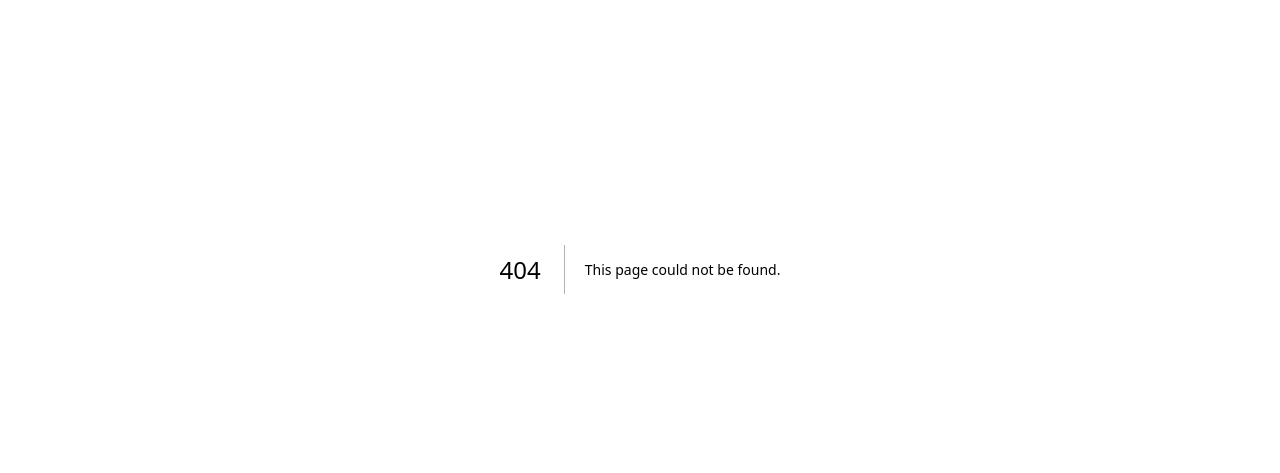
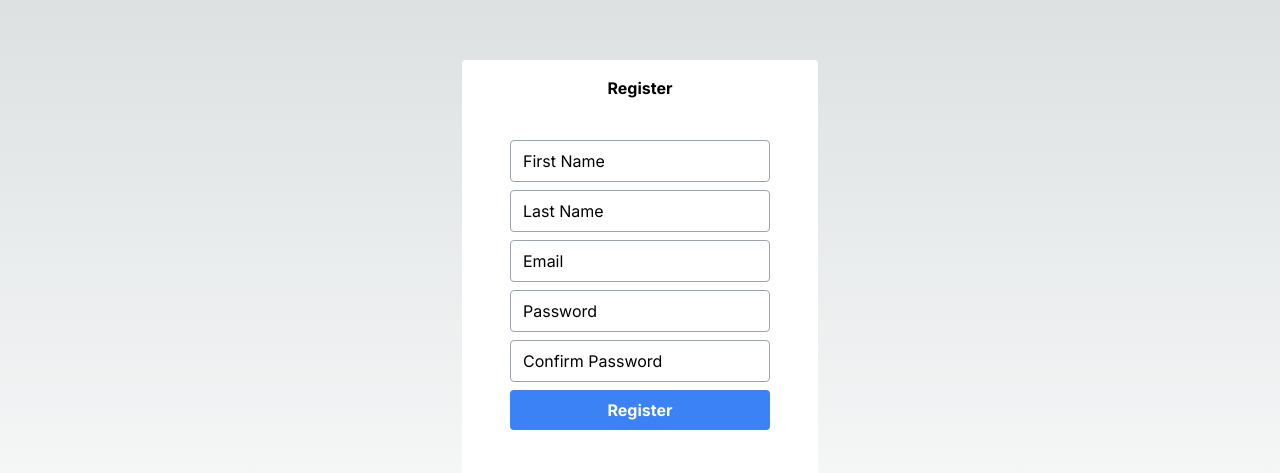
Before and after one commit to JustGritt/ChallengeStack5A, a Next.js app in the folder front/: page /register in a window 1280 px wide. Before the commit this address had no page. Shown: the part 131-604 px from the top of the page. Built offline with nearby package versions, Linux system fonts and the light colour scheme.

Commit message:
authentication login/register

```diff
--- /dev/null
+++ b/front/src/app/User.ts
@@ -0,0 +1,39 @@
+import { UserData } from "./utils/Types";
+import { EndT, Endpoint, api } from "./utils/apiUtils";
+
+const endpoints = new Endpoint()
+let instance: User
+
+export class User {
+    constructor() {
+        if (instance) {
+            return instance
+        }
+        instance = this
+    }
+
+    async SignUp(user: UserData) {
+        console.log(user)
+        try {
+            const { data, status } = await api.post(
+                endpoints.getEndpoint(EndT.register), { user }
+            )
+        } catch (error) {
+            console.log(error)
+        }
+    }
+
+    async Login(email: string, password: string) {
+        try {
+            const { data, status } = await api.post(
+                endpoints.getEndpoint(EndT.login), { email, password }
+            )
+            console.log(data)
+        } catch (error) {
+            console.log(error)
+        }
+    }
+}
+
+const user = new User()
+export default user
--- /dev/null
+++ b/front/src/app/login/page.tsx
@@ -0,0 +1,43 @@
+'use client'
+import { Form, Formik, Field, FormikProvider, useFormik, ErrorMessage } from 'formik'
+import * as Yup from 'yup'
+import user, { User } from '../User'
+import { UserData } from '../utils/Types'
+
+export default function Register() {
+
+    const initialValues = {
+        email: '',
+        password: '',
+    }
+
+    const validationSchema = Yup.object().shape({
+        email: Yup.string().email('Invalid email address').required('Required'),
+        password: Yup.string().required('Required'),
+    })
+
+    const formik = useFormik({
+        initialValues: initialValues,
+        validationSchema: validationSchema,
+        onSubmit: values => {
+            user.Login(values.email, values.password)
+        }
+    })
+
+    return (
+        <div className="w-full h-screen flex">
+            <div className="bg-white rounded m-auto p-4">
+                <h1 className="text-center text-black text-xxl font-bold">Login</h1>
+                <FormikProvider value={formik}>
+                    <Form id='register' className="flex flex-col p-8">
+                        <Field type="email" placeholder="Email" name='email' className="border border-gray-400 rounded px-3 py-2 mt-2 placeholder-black text-black" />
+                        <ErrorMessage name='email' component='span' className="text-red-600" />
+                        <Field type="password" placeholder="Password" name='password' className="border border-gray-400 rounded px-3 py-2 mt-2 placeholder-black text-black" />
+                        <ErrorMessage name='password' component='span' className="text-red-600" />
+                        <button type='submit' className="bg-blue-500 hover:bg-blue-700 text-white font-bold py-2 rounded mt-2">Login</button>
+                    </Form>
+                </FormikProvider>
+            </div>
+        </div>
+    )
+}
--- /dev/null
+++ b/front/src/app/register/page.tsx
@@ -0,0 +1,58 @@
+'use client'
+import { Form, Formik, Field, FormikProvider, useFormik, ErrorMessage } from 'formik'
+import * as Yup from 'yup'
+import user, { User } from '../User'
+import { UserData } from '../utils/Types'
+
+export default function Register() {
+
+    const initialValues = {
+        firstName: '',
+        lastName: '',
+        email: '',
+        password: '',
+        confirmPassword: ''
+    }
+
+    const validationSchema = Yup.object().shape({
+        firstName: Yup.string().required('Required'),
+        lastName: Yup.string().required('Required'),
+        email: Yup.string().email('Invalid email address').required('Required'),
+        password: Yup.string().required('Required'),
+        confirmPassword: Yup.string()
+            .test('passwords-match', 'Passwords must match', function (value) {
+                return this.parent.password === value
+            })
+    })
+
+    const formik = useFormik({
+        initialValues: initialValues,
+        validationSchema: validationSchema,
+        onSubmit: values => {
+            user.SignUp(values as UserData)
+        }
+    })
+
+    return (
+        <div className="w-full h-screen flex">
+            <div className="bg-white rounded m-auto p-4">
+                <h1 className="text-center text-black text-xxl font-bold">Register</h1>
+                <FormikProvider value={formik}>
+                    <Form id='register' className="flex flex-col p-8">
+                        <Field type="text" placeholder="First Name" name='firstName' className="border border-gray-400 rounded px-3 py-2 mt-2 placeholder-black text-black" />
+                        <ErrorMessage name='firstName' component='span' className="text-red-600" />
+                        <Field type="text" placeholder="Last Name" name='lastName' className="border border-gray-400 rounded px-3 py-2 mt-2 placeholder-black text-black" />
+                        <ErrorMessage name='lastName' component='span' className="text-red-600" />
+                        <Field type="email" placeholder="Email" name='email' className="border border-gray-400 rounded px-3 py-2 mt-2 placeholder-black text-black" />
+                        <ErrorMessage name='email' component='span' className="text-red-600" />
+                        <Field type="password" placeholder="Password" name='password' className="border border-gray-400 rounded px-3 py-2 mt-2 placeholder-black text-black" />
+                        <ErrorMessage name='password' component='span' className="text-red-600" />
+                        <Field type="password" placeholder="Confirm Password" name='confirmPassword' className="border border-gray-400 rounded px-3 py-2 mt-2 placeholder-black text-black" />
+                        <ErrorMessage name='confirmPassword' component='span' className="text-red-600" />
+                        <button type='submit' className="bg-blue-500 hover:bg-blue-700 text-white font-bold py-2 rounded mt-2">Register</button>
+                    </Form>
+                </FormikProvider>
+            </div>
+        </div>
+    )
+}
--- /dev/null
+++ b/front/src/app/utils/Types.ts
@@ -0,0 +1,7 @@
+export interface UserData {
+    firstName: string
+    lastName: string
+    email: string
+    password: string
+    confirmPassword: string
+}
--- /dev/null
+++ b/front/src/app/utils/apiUtils.tsx
@@ -0,0 +1,22 @@
+import Axios from "axios"
+
+export const api = Axios.create({
+    baseURL: 'http://localhost:3000/api',
+    headers: {
+        'Content-Type': 'application/json'
+    }
+})
+
+export enum EndT {
+    register,
+    login
+}
+
+export class Endpoint {
+    private [EndT.register]: string = '/register'
+    private [EndT.login]: string = '/login'
+
+    public getEndpoint(type: EndT, id?: string) {
+        return this[type].replace(':id', id || '')
+      }
+}
```
Also changed, not shown: front/package.json (+7 -4 lines), 1 other file (tests, documents, lock files or other folders).
